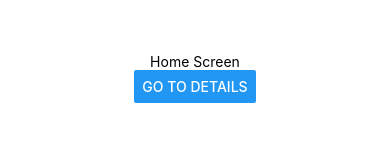
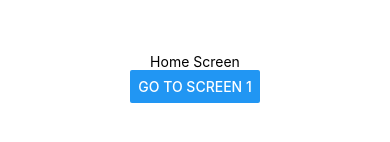
Before and after one commit to emily-foley/Workout-Plan-App, a React Native app in the folder portfolio2/: screen / in a window 390 px wide. Shown: the part 376-518 px from the top of the page. Built offline with nearby package versions, Linux system fonts and the light colour scheme.

Commit message:
April 19, 2022 9:05 PM

```diff
--- a/portfolio2/App.js
+++ b/portfolio2/App.js
@@ -6,13 +6,13 @@ import { FlatList } from 'react-native-gesture-handler';
 import { useState, useCallback } from "react";
 import { StatusBar } from 'expo-status-bar';
 
-function DetailsScreen({ navigation }) {
+function Screen1({ navigation }) {
   return (
     <View style={{ flex: 1, alignItems: 'center', justifyContent: 'center' }}>
       <Text>Details Screen</Text>
       <Button
-        title="Go to Details... again"
-        onPress={() => navigation.push('Details')}
+        title="Go to Screen 1... again"
+        onPress={() => navigation.push('Screen1')}
       />
       <Button title="Go to Home" onPress={() => navigation.navigate('Home')} />
       <Button title="Go back" onPress={() => navigation.goBack()} />
@@ -25,8 +25,8 @@ function HomeScreen({navigation}) {
     <View style={styles.container}>
       <Text>Home Screen</Text>
       <Button
-        title="Go to Details"
-        onPress={() => navigation.navigate('Details')}
+        title="Go to Screen 1"
+        onPress={() => navigation.navigate('Screen1')}
       />
     </View>
   );
@@ -39,7 +39,7 @@ function App() {
     <NavigationContainer>
       <Stack.Navigator>
         <Stack.Screen name="Home" component={HomeScreen} />
-        <Stack.Screen name="Details" component={DetailsScreen} />
+        <Stack.Screen name="Screen1" component={Screen1} />
       </Stack.Navigator>
     </NavigationContainer>
   );
```
